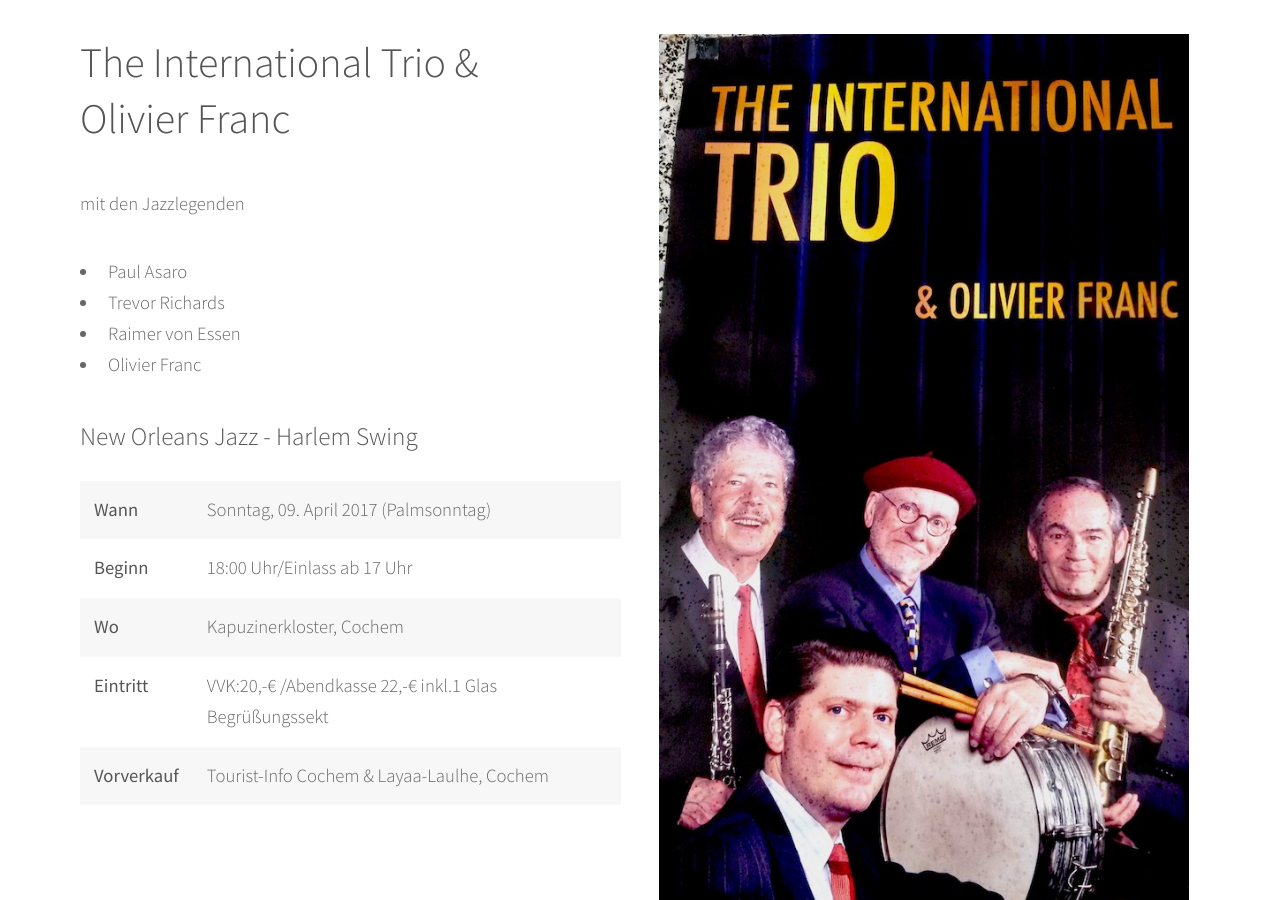
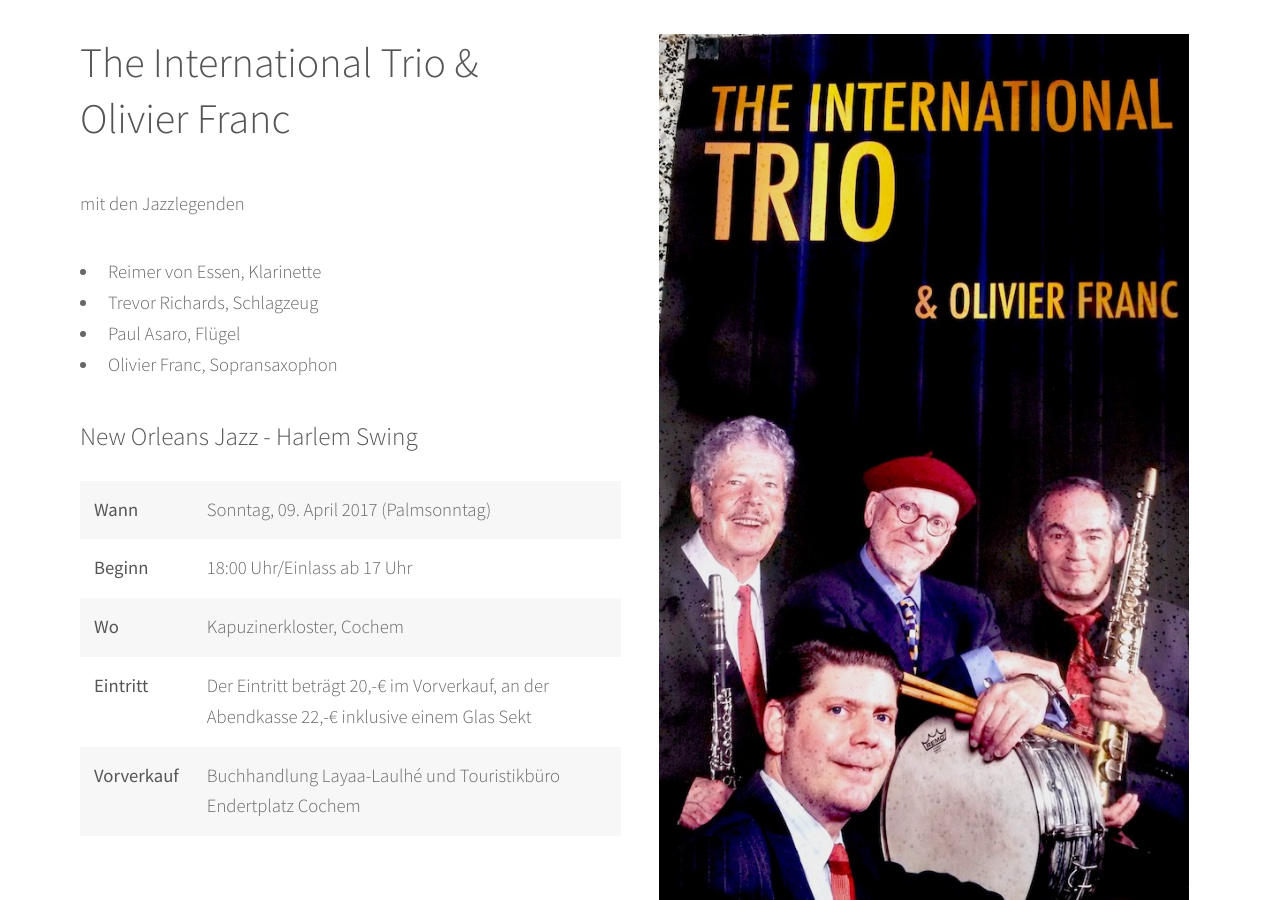
Before and after one commit to hilderoters/foerderverein, a Jekyll site: the page built from _events/2017-01-01-jazz.md, in a window 1280 px wide and 900 px high, scrolled down 657 px. Built offline with Jekyll 4.4.1, drawn with Linux system fonts in a browser that asks for light colours.

Commit message:
Update 2017-01-01-jazz.md
Zeile price und presale
Reihenfolge der Jazzlegenden und Zufügen der Instrumente

```diff
--- a/_events/2017-01-01-jazz.md
+++ b/_events/2017-01-01-jazz.md
@@ -4,8 +4,8 @@ description: The International Trio & Olivier Franc
 when: Sonntag, 09. April 2017 (Palmsonntag)
 starts: 18:00 Uhr/Einlass ab 17 Uhr
 where:  Kapuzinerkloster, Cochem
-price: VVK:20,-€ /Abendkasse 22,-€ inkl.1 Glas Begrüßungssekt
-presale: Tourist-Info Cochem & Layaa-Laulhe, Cochem
+price: Der Eintritt beträgt 20,-€ im Vorverkauf, an der Abendkasse 22,-€ inklusive einem Glas Sekt
+presale: Buchhandlung Layaa-Laulhé und Touristikbüro Endertplatz Cochem
 organizer: Förderverein Pfarrzentrum St. Martin e.V.
 image: /images/events/the-international-trio.jpg
 ---
@@ -13,9 +13,9 @@ image: /images/events/the-international-trio.jpg
 
 mit den Jazzlegenden
 
-- Paul Asaro
-- Trevor Richards
-- Raimer von Essen
-- Olivier Franc
+- Reimer von Essen, Klarinette
+- Trevor Richards, Schlagzeug
+- Paul Asaro, Flügel
+- Olivier Franc, Sopransaxophon
 
 ### New Orleans Jazz - Harlem Swing
```
